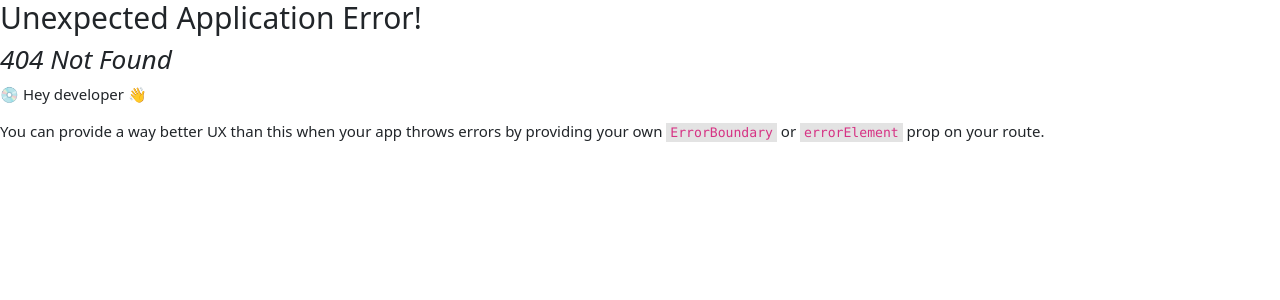
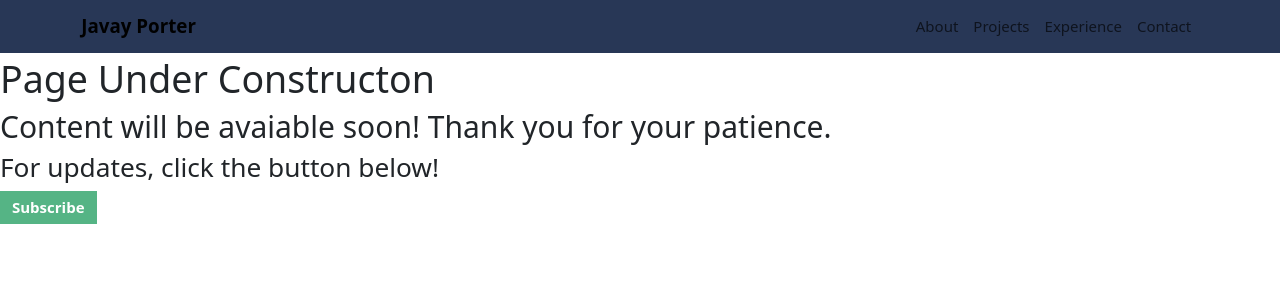
Before and after one commit to javayporter/javay-porter-project, a React (Vite) app: page /about in a window 1280 px wide. Before the commit this address had no page. Shown: the top 300 px of the page. Built offline with nearby package versions, Linux system fonts and the light colour scheme.

Commit message:
refactor code

```diff
--- a/src/App.css
+++ b/src/App.css
@@ -1,3 +1,5 @@
 .app__layout-right {
   margin-top: 56px;
 }
+.app__layout {
+}
--- a/src/components/Hero.jsx
+++ b/src/components/Hero.jsx
@@ -9,7 +9,7 @@ const Hero = ({ greeting, name, title, buttonTextA, buttonTextB, mainImg }) => {
         <h1>{`I'm ${name}`}</h1>
         <h2>{`I am a ${title}`}</h2>
         <div className="button-container">
-          <Button>{buttonTextA}</Button>
+          <Button className="fancy-button">{buttonTextA}</Button>
           <Button>{buttonTextB}</Button>
         </div>
       </div>
--- a/src/components/NavBar.jsx
+++ b/src/components/NavBar.jsx
@@ -3,6 +3,7 @@ import Nav from "react-bootstrap/Nav";
 import Navbar from "react-bootstrap/Navbar";
 import "../App.css";
 import "../stylesheets/NavBar.css";
+import "/style.css";
 import { GiHamburgerMenu } from "react-icons/gi";
 import { AiOutlineClose } from "react-icons/ai";
 
@@ -29,8 +30,8 @@ const NavBar = () => {
     }
   };
   return (
-    <Navbar className="navbar" fixed="top" bg="light" variant="light">
-      <Container>
+    <Navbar className="the-navbar" fixed="top">
+      <Container className="color-nav">
         <Navbar.Brand id="title" href="/">
           Javay Porter
         </Navbar.Brand>
--- a/src/main.jsx
+++ b/src/main.jsx
@@ -23,7 +23,7 @@ const router = createBrowserRouter([
         element: <UnderConstruction />,
       },
       {
-        path: "/about-me",
+        path: "/about",
         element: <UnderConstruction />,
       },
       {
--- a/src/pages/Layout.jsx
+++ b/src/pages/Layout.jsx
@@ -1,5 +1,6 @@
 import { Outlet } from "react-router-dom";
 import "../App.css";
+import "/style.css";
 import NavBar from "../components/NavBar";
 
 const Layout = () => {
--- a/src/stylesheets/Hero.css
+++ b/src/stylesheets/Hero.css
@@ -5,7 +5,6 @@
 }
 
 .hero-left {
-  background-color: orange;
   display: flex;
   flex-direction: column;
   justify-content: center;
@@ -19,6 +18,10 @@
   display: flex;
   gap: 1rem;
 }
+.fancy-button {
+  --bs-btn-bg: var(--secondary-text-color);
+  --bs-btn-border-color: var(--secondary-text-color);
+}
 
 @media screen and (max-width: 750px) {
   .hero__container {
--- a/src/stylesheets/NavBar.css
+++ b/src/stylesheets/NavBar.css
@@ -1,3 +1,7 @@
+.the-navbar {
+  background-color: var(--primary-color);
+}
+
 .hamburger {
   display: none;
 }
--- a/style.css
+++ b/style.css
@@ -15,6 +15,10 @@
   --color-secondary: hsl(var(--gray-hue), 79%, 22%);
   --color-secondary-text: hsl(var(--primary-hue), 39%, 92%);
 
+  --primary-color: rgba(40, 55, 86, 255);
+  --primary-text-color: white;
+  --secondary-text-color: rgba(166, 161, 241, 255);
+
   --container-width-lg: 80%;
   --container-width-md: 90%;
 
@@ -26,8 +30,11 @@ html {
 
 body {
   font-family: "Montserrat", sans-serif;
+  background-color: var(--primary-color);
+  color: var(--primary-text-color);
   /* background-color: var(--color-primary); */
 }
+
 button {
   background-color: var(--color-primary);
   text-decoration: none;
@@ -69,7 +76,7 @@ a {
 }
 
 .app__container-right {
-} */
+}
 .app__container-right__top {
   background-color: var(--color-secondary-text);
 }
@@ -81,7 +88,7 @@ a {
   justify-content: center;
   margin-top: 5%;
   margin-bottom: 5%;
-}
+} */
 
 h1,
 h2,
@@ -94,6 +101,12 @@ h6 {
 
 .icon-padding {
   padding: 0.2rem;
+}
+
+/* NAVBAR */
+.navbar-brand,
+.nav-link {
+  color: var(--primary-text-color);
 }
 
 /* MEDIA QUERIES (small and medium screens */
```
